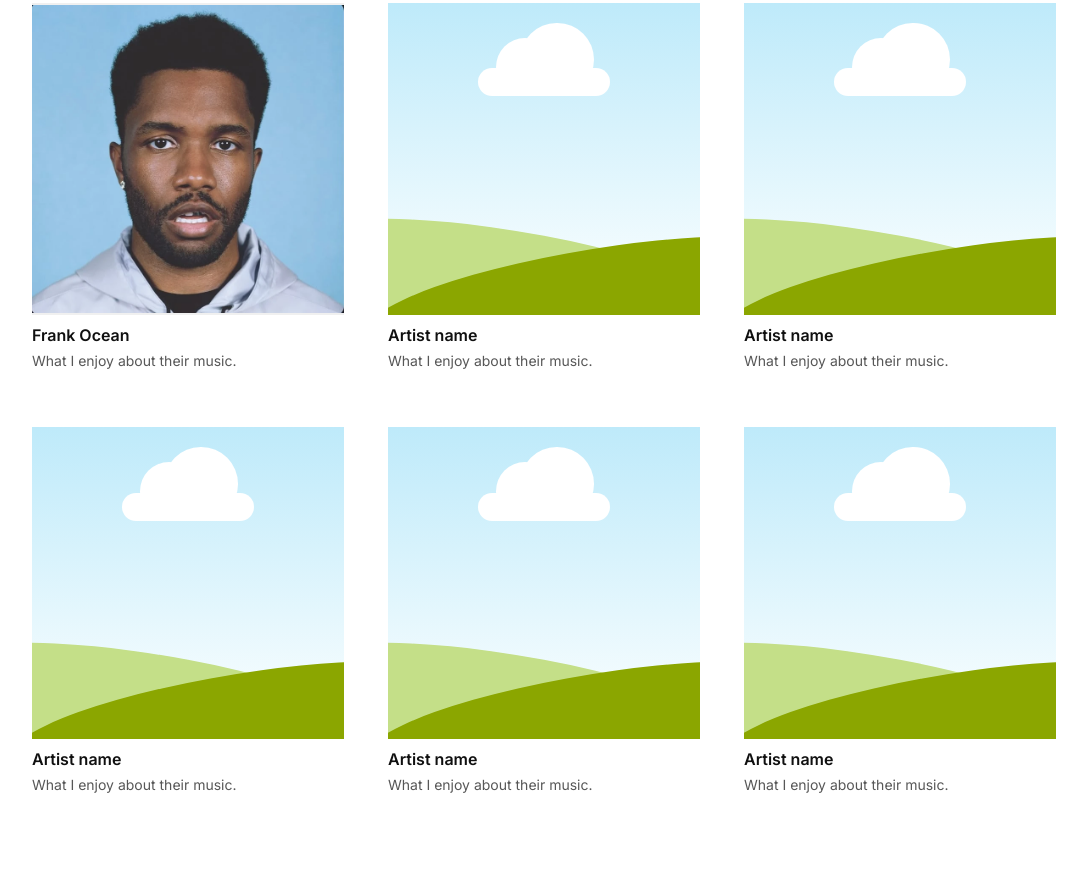
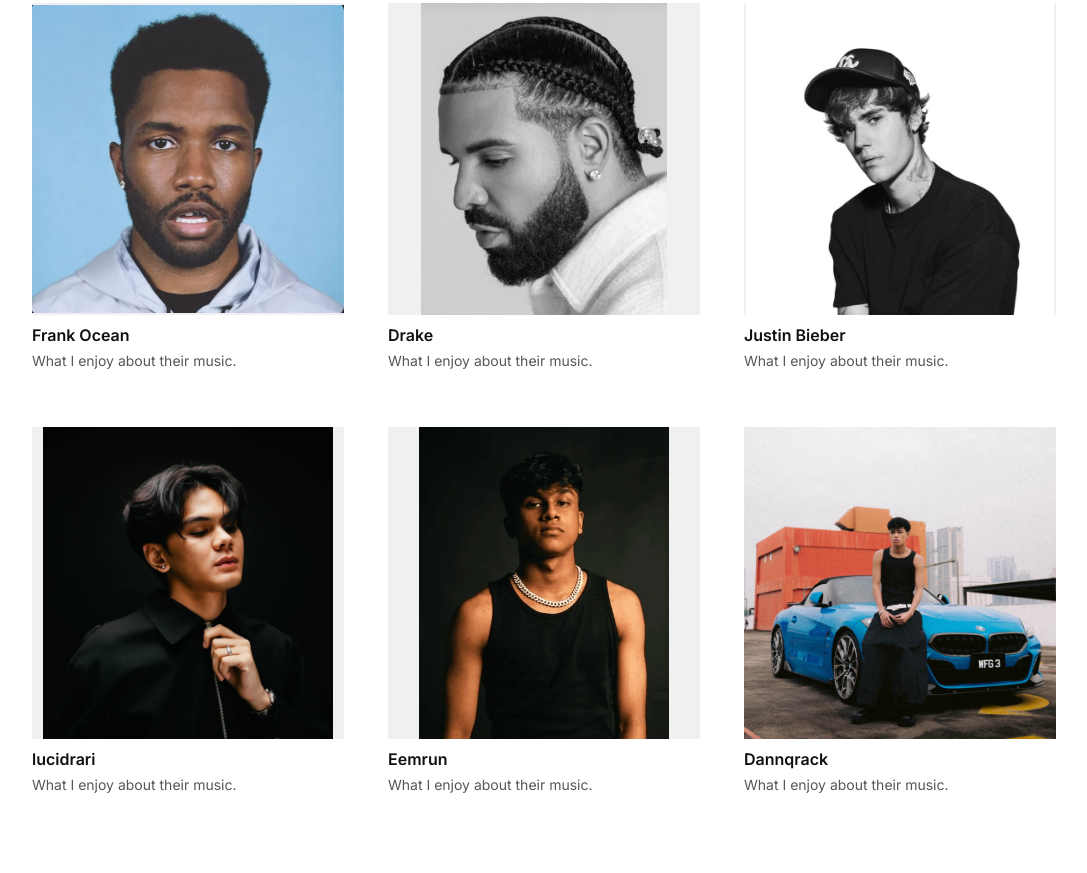
Before and after one commit to mdznm/PERSONAL-WEBSITE, a plain HTML site: page interest.html in a window 1280 px wide. Shown: the part 1407-2280 px from the top of the page, without its empty margins (96-1183 px from the left). Drawn offline with nearby package versions, Linux system fonts and the light colour scheme.

Commit message:
update figcaptions for gallery photos

```diff
--- a/interest.html
+++ b/interest.html
@@ -102,62 +102,42 @@
             </figcaption>
           </figure>
           <figure class="interest-example">
-            <a class="music-artist-link" href="https://open.spotify.com/artist/3TVXtAsR1Inumwj472S9r4?si=6fEB5ObvTTiE8cWtA5dqMw" target="_blank" rel="noopener noreferrer" aria-label="Open my second favourite artist on Spotify">
-              <div class="music-cover-placeholder" role="img" aria-label="Artist cover placeholder">
-                <span class="music-cover-cloud" aria-hidden="true"></span>
-                <span class="music-cover-hill music-cover-hill-back" aria-hidden="true"></span>
-                <span class="music-cover-hill music-cover-hill-front" aria-hidden="true"></span>
-              </div>
+            <a class="music-artist-link" href="https://open.spotify.com/artist/3TVXtAsR1Inumwj472S9r4?si=6fEB5ObvTTiE8cWtA5dqMw" target="_blank" rel="noopener noreferrer" aria-label="Open Drake on Spotify">
+              <img class="music-artist-cover" src="assets/interest/drake.jpg" width="736" height="936" alt="A black-and-white portrait of Drake in profile" loading="lazy">
             </a>
-            <figcaption>Artist name
+            <figcaption>Drake
               <p>What I enjoy about their music.</p>
             </figcaption>
           </figure>
           <figure class="interest-example">
-            <a class="music-artist-link" href="https://open.spotify.com/artist/1uNFoZAHBGtllmzznpCI3s?si=UO7Cu6w8QYeLIXLvGV5hZQ" target="_blank" rel="noopener noreferrer" aria-label="Open my third favourite artist on Spotify">
-              <div class="music-cover-placeholder" role="img" aria-label="Artist cover placeholder">
-                <span class="music-cover-cloud" aria-hidden="true"></span>
-                <span class="music-cover-hill music-cover-hill-back" aria-hidden="true"></span>
-                <span class="music-cover-hill music-cover-hill-front" aria-hidden="true"></span>
-              </div>
+            <a class="music-artist-link" href="https://open.spotify.com/artist/1uNFoZAHBGtllmzznpCI3s?si=UO7Cu6w8QYeLIXLvGV5hZQ" target="_blank" rel="noopener noreferrer" aria-label="Open Justin Bieber on Spotify">
+              <img class="music-artist-cover" src="assets/interest/justin-bieber.jpg" width="736" height="747" alt="A black-and-white portrait of Justin Bieber wearing a cap" loading="lazy">
             </a>
-            <figcaption>Artist name
+            <figcaption>Justin Bieber
               <p>What I enjoy about their music.</p>
             </figcaption>
           </figure>
           <figure class="interest-example">
-            <a class="music-artist-link" href="https://open.spotify.com/artist/4Gso3d4CscCijv0lmajZWs?si=2ZPdAVRISMalI-w6cVI3bQ" target="_blank" rel="noopener noreferrer" aria-label="Open my fourth favourite artist on Spotify">
-              <div class="music-cover-placeholder" role="img" aria-label="Artist cover placeholder">
-                <span class="music-cover-cloud" aria-hidden="true"></span>
-                <span class="music-cover-hill music-cover-hill-back" aria-hidden="true"></span>
-                <span class="music-cover-hill music-cover-hill-front" aria-hidden="true"></span>
-              </div>
+            <a class="music-artist-link" href="https://open.spotify.com/artist/2OuQGHGAZFocbf70tibJac?si=X0ZLx4kfSXOjWdIrN9iIbA" target="_blank" rel="noopener noreferrer" aria-label="Open lucidrari on Spotify">
+              <img class="music-artist-cover" src="assets/interest/lucidrari.webp" width="1200" height="1290" alt="lucidrari wearing a black jacket against a dark background" loading="lazy">
             </a>
-            <figcaption>Artist name
+            <figcaption>lucidrari
               <p>What I enjoy about their music.</p>
             </figcaption>
           </figure>
           <figure class="interest-example">
-            <a class="music-artist-link" href="https://open.spotify.com/artist/2HPaUgqeutzr3jx5a9WyDV?si=P1roFGZrTgCTfdeUSJjLsA" target="_blank" rel="noopener noreferrer" aria-label="Open my fifth favourite artist on Spotify">
-              <div class="music-cover-placeholder" role="img" aria-label="Artist cover placeholder">
-                <span class="music-cover-cloud" aria-hidden="true"></span>
-                <span class="music-cover-hill music-cover-hill-back" aria-hidden="true"></span>
-                <span class="music-cover-hill music-cover-hill-front" aria-hidden="true"></span>
-              </div>
+            <a class="music-artist-link" href="https://open.spotify.com/artist/3SzEQ3hsRWErsfXFGImVEe?si=54lciUkcRPaTuKv8rw3Yxg" target="_blank" rel="noopener noreferrer" aria-label="Open Eemrun on Spotify">
+              <img class="music-artist-cover" src="assets/interest/eemrun.webp" width="393" height="491" alt="Eemrun wearing a black vest and silver chain" loading="lazy">
             </a>
-            <figcaption>Artist name
+            <figcaption>Eemrun
               <p>What I enjoy about their music.</p>
             </figcaption>
           </figure>
           <figure class="interest-example">
-            <a class="music-artist-link" href="https://open.spotify.com/artist/4Kxlr1PRlDKEB0ekOCyHgX?si=8HJqUMvfSSCrK4oUBdXkTQ" target="_blank" rel="noopener noreferrer" aria-label="Open my sixth favourite artist on Spotify">
-              <div class="music-cover-placeholder" role="img" aria-label="Artist cover placeholder">
-                <span class="music-cover-cloud" aria-hidden="true"></span>
-                <span class="music-cover-hill music-cover-hill-back" aria-hidden="true"></span>
-                <span class="music-cover-hill music-cover-hill-front" aria-hidden="true"></span>
-              </div>
+            <a class="music-artist-link" href="https://open.spotify.com/artist/6ifaPDnQLN7f8fcBlYtoL2?si=ISMOOo8cRuKEC2p42je-SQ" target="_blank" rel="noopener noreferrer" aria-label="Open Dannqrack on Spotify">
+              <img class="music-artist-cover" src="assets/interest/dannqrack.jpg" width="1440" height="1440" alt="Dannqrack standing in front of a blue car" loading="lazy">
             </a>
-            <figcaption>Artist name
+            <figcaption>Dannqrack
               <p>What I enjoy about their music.</p>
             </figcaption>
           </figure>
@@ -208,10 +188,10 @@
         <h3 id="video-games-examples">Games I Play</h3>
         <div class="interest-detail-grid">
           <figure class="interest-example">
-            <img src="assets/interest/fc26.jpg" width="1600" height="900"
-                 alt="FC 26 artwork with two footballers walking onto the pitch">
-            <figcaption>FC 26
-              <p>I always play FC 26 with my friends. Beating them is my favorite part.</p>
+            <img src="assets/interest/fc27.jpg" width="1000" height="563"
+                 alt="FC 27 artwork with a footballer in a white shirt against a city backdrop">
+            <figcaption>FC 27
+              <p>I always play FC 27 with my friends. Beating them is my favorite part.</p>
             </figcaption>
           </figure>
           <figure class="interest-example">
```
Also changed, not shown: assets/interest/dannqrack.jpg (added), assets/interest/drake.jpg (added), assets/interest/eemrun.webp (added), assets/interest/fc27.jpg (added), assets/interest/justin-bieber.jpg (added), assets/interest/lucidrari.webp (added).
